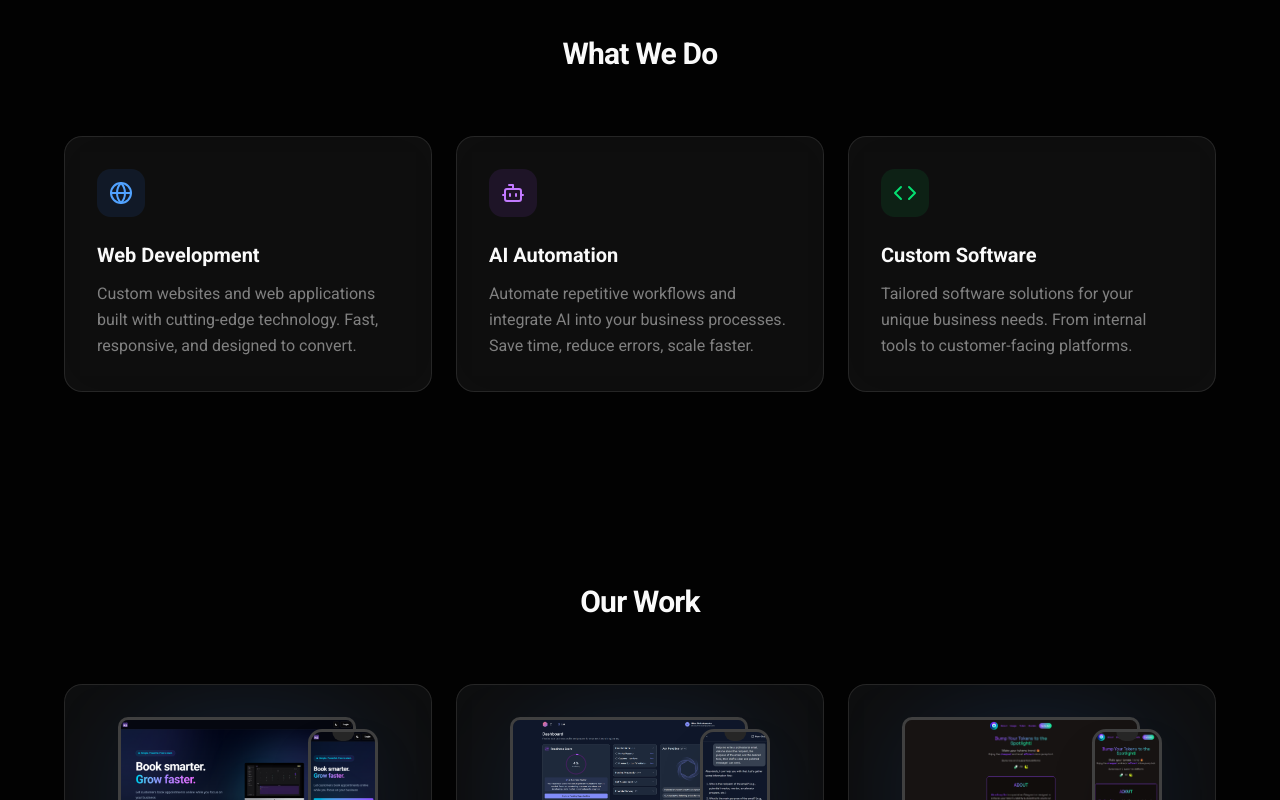
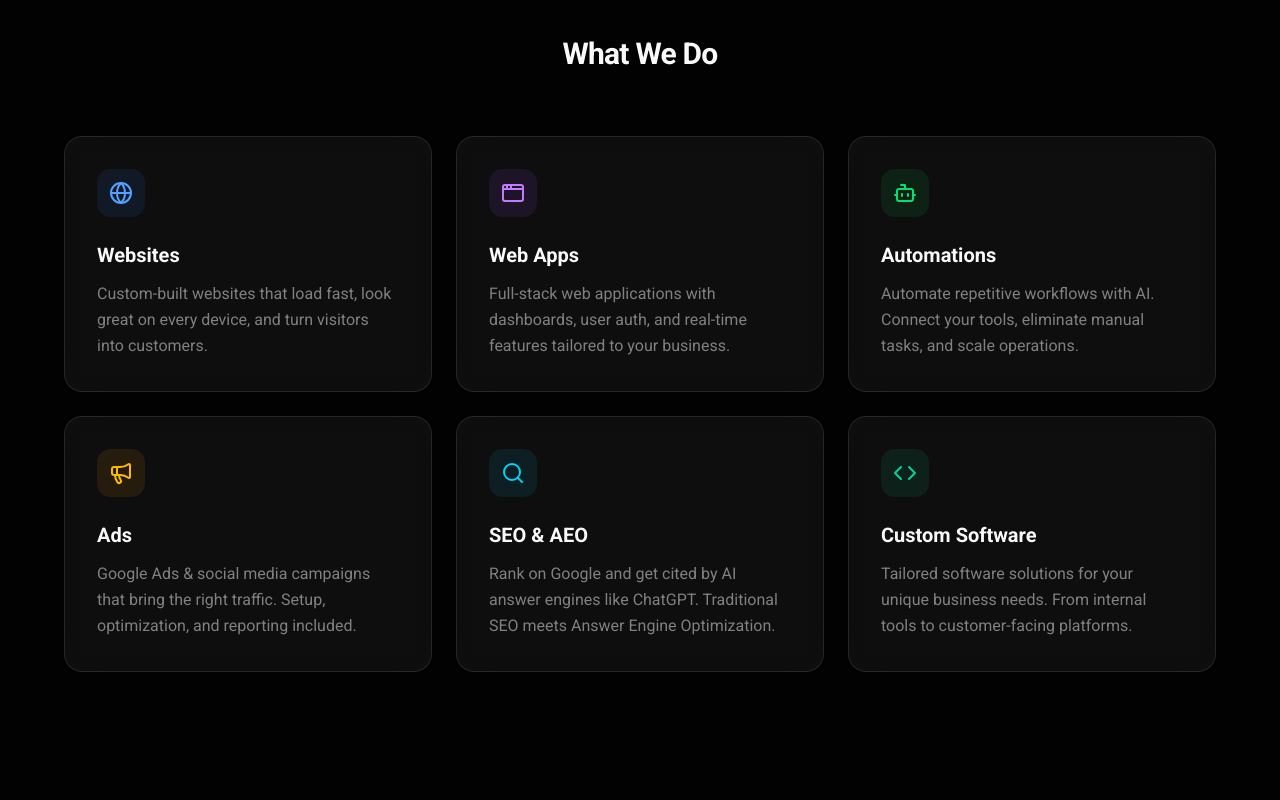
Before and after one commit to nikossoftwaredev/hexaigon.gr, a Next.js app: page /en in a window 1280 px wide. Shown: the part 860-1660 px from the top of the page. Built offline with nearby package versions, Linux system fonts and the light colour scheme.

Commit message:
fix: update service offerings and descriptions for clarity and consistency across multiple components

```diff
--- a/app/[locale]/page.tsx
+++ b/app/[locale]/page.tsx
@@ -61,9 +61,12 @@ const Home = async ({ params }: BasePageProps) => {
       name: "Greece",
     },
     serviceType: [
-      "Web Development",
+      "Website Development",
+      "Web Application Development",
       "AI Automation",
-      "Custom Software Development",
+      "Digital Advertising",
+      "SEO",
+      "Answer Engine Optimization",
     ],
     contactPoint: {
       "@type": "ContactPoint",
--- a/components/footer.tsx
+++ b/components/footer.tsx
@@ -1,4 +1,5 @@
 import {
+  AppWindow,
   Bot,
   Code,
   Github,
@@ -7,7 +8,9 @@ import {
   Instagram,
   Linkedin,
   Mail,
+  Megaphone,
   Newspaper,
+  Search,
 } from "lucide-react";
 import { getTranslations } from "next-intl/server";
 
@@ -15,8 +18,11 @@ import { SocialIcon } from "@/components/social-icon";
 import { TypographySmallReg } from "@/components/ui/typography";
 
 const SERVICE_LINKS = [
-  { key: "webDev", icon: Globe },
-  { key: "aiAutomation", icon: Bot },
+  { key: "websites", icon: Globe },
+  { key: "webApps", icon: AppWindow },
+  { key: "automations", icon: Bot },
+  { key: "ads", icon: Megaphone },
+  { key: "seoAeo", icon: Search },
   { key: "customSoftware", icon: Code },
 ] as const;
 
--- a/components/navbar.tsx
+++ b/components/navbar.tsx
@@ -5,7 +5,7 @@ import { useTranslations } from "next-intl";
 import { useCallback, useEffect, useState } from "react";
 
 import { LanguageSwitcher } from "@/components/examples/language-switcher";
-import { Link } from "@/lib/i18n/navigation";
+import { Link, usePathname, useRouter } from "@/lib/i18n/navigation";
 import { cn } from "@/lib/general/utils";
 
 const NAV_LINKS = ["services", "howWeWork", "techStack", "contact"] as const;
@@ -19,13 +19,24 @@ const SCROLL_IDS: Record<string, string> = {
 
 export const Navbar = () => {
   const t = useTranslations("Nav");
+  const pathname = usePathname();
+  const router = useRouter();
   const [scrolled, setScrolled] = useState(false);
   const [mobileOpen, setMobileOpen] = useState(false);
 
-  const scrollTo = useCallback((id: string) => {
-    document.getElementById(id)?.scrollIntoView({ behavior: "smooth" });
-    setMobileOpen(false);
-  }, []);
+  const isHome = pathname === "/";
+
+  const navigateToSection = useCallback(
+    (id: string) => {
+      setMobileOpen(false);
+      if (isHome) {
+        document.getElementById(id)?.scrollIntoView({ behavior: "smooth" });
+      } else {
+        router.push(`/#${id}`);
+      }
+    },
+    [isHome, router]
+  );
 
   useEffect(() => {
     const handleScroll = () => setScrolled(window.scrollY > 50);
@@ -59,7 +70,7 @@ export const Navbar = () => {
           {NAV_LINKS.map((key) => (
             <button
               key={key}
-              onClick={() => scrollTo(SCROLL_IDS[key])}
+              onClick={() => navigateToSection(SCROLL_IDS[key])}
               className="text-sm text-muted-foreground hover:text-foreground transition-colors cursor-pointer px-4 py-1.5 rounded-full hover:bg-white/5"
             >
               {t(key)}
@@ -71,7 +82,7 @@ export const Navbar = () => {
         <div className="hidden lg:flex items-center gap-2">
           <LanguageSwitcher />
           <button
-            onClick={() => scrollTo("contact")}
+            onClick={() => navigateToSection("contact")}
             className="flex items-center gap-2 px-5 py-2 text-sm font-medium rounded-full border border-blue-500/40 text-blue-400 hover:bg-blue-500/10 hover:border-blue-400/70 hover:shadow-lg hover:shadow-blue-500/10 transition-all duration-300 cursor-pointer"
           >
             <CalendarDays className="h-4 w-4" />
@@ -103,7 +114,7 @@ export const Navbar = () => {
           {NAV_LINKS.map((key) => (
             <button
               key={key}
-              onClick={() => scrollTo(SCROLL_IDS[key])}
+              onClick={() => navigateToSection(SCROLL_IDS[key])}
               className="block w-full text-left text-sm text-muted-foreground hover:text-foreground hover:bg-white/5 rounded-lg px-4 py-3 transition-all cursor-pointer"
             >
               {t(key)}
@@ -112,7 +123,7 @@ export const Navbar = () => {
           <div className="flex items-center gap-3 pt-4 mt-2 border-t border-white/5">
             <LanguageSwitcher />
             <button
-              onClick={() => scrollTo("contact")}
+              onClick={() => navigateToSection("contact")}
               className="flex-1 flex items-center justify-center gap-2 px-5 py-2.5 text-sm font-medium rounded-full border border-blue-500/40 text-blue-400 hover:bg-blue-500/10 transition-all cursor-pointer"
             >
               <CalendarDays className="h-4 w-4" />
--- a/components/services-section.tsx
+++ b/components/services-section.tsx
@@ -1,32 +1,47 @@
-import { Bot, Code, Globe } from "lucide-react";
+import { AppWindow, Bot, Code, Globe, Megaphone, Search } from "lucide-react";
 import { getTranslations } from "next-intl/server";
 
 import { TypographyH2 } from "@/components/ui/typography";
 
 const SERVICES = [
-  { key: "webDev", icon: Globe, color: "blue" },
-  { key: "aiAutomation", icon: Bot, color: "purple" },
-  { key: "customSoftware", icon: Code, color: "green" },
+  { key: "websites", icon: Globe, color: "blue" },
+  { key: "webApps", icon: AppWindow, color: "purple" },
+  { key: "automations", icon: Bot, color: "green" },
+  { key: "ads", icon: Megaphone, color: "amber" },
+  { key: "seoAeo", icon: Search, color: "cyan" },
+  { key: "customSoftware", icon: Code, color: "emerald" },
 ] as const;
 
-const COLOR_MAP: Record<string, { bg: string; border: string; text: string; glow: string }> = {
+const COLOR_MAP: Record<string, { bg: string; text: string; glow: string }> = {
   blue: {
     bg: "bg-blue-500/10",
-    border: "group-hover:border-blue-500/30",
     text: "text-blue-400",
     glow: "group-hover:shadow-blue-500/10",
   },
   purple: {
     bg: "bg-purple-500/10",
-    border: "group-hover:border-purple-500/30",
     text: "text-purple-400",
     glow: "group-hover:shadow-purple-500/10",
   },
   green: {
     bg: "bg-green-500/10",
-    border: "group-hover:border-green-500/30",
     text: "text-green-400",
     glow: "group-hover:shadow-green-500/10",
+  },
+  amber: {
+    bg: "bg-amber-500/10",
+    text: "text-amber-400",
+    glow: "group-hover:shadow-amber-500/10",
+  },
+  cyan: {
+    bg: "bg-cyan-500/10",
+    text: "text-cyan-400",
+    glow: "group-hover:shadow-cyan-500/10",
+  },
+  emerald: {
+    bg: "bg-emerald-500/10",
+    text: "text-emerald-400",
+    glow: "group-hover:shadow-emerald-500/10",
   },
 };
 
@@ -38,7 +53,7 @@ export const ServicesSection = async () => {
       <div className="container mx-auto max-w-6xl">
         <TypographyH2 className="text-center mb-16">{t("title")}</TypographyH2>
 
-        <div className="grid grid-cols-1 md:grid-cols-3 gap-6">
+        <div className="grid grid-cols-1 sm:grid-cols-2 lg:grid-cols-3 gap-6">
           {SERVICES.map(({ key, icon: Icon, color }) => {
             const colors = COLOR_MAP[color];
             return (
--- a/messages/el.json
+++ b/messages/el.json
@@ -21,13 +21,25 @@
   },
   "Services": {
     "title": "Τι Κάνουμε",
-    "webDev": {
-      "title": "Κατασκευή Ιστοσελίδων",
-      "description": "Κατασκευή ιστοσελίδων και εφαρμογών με σύγχρονες τεχνολογίες. Γρήγορες, responsive και σχεδιασμένες για μετατροπές."
+    "websites": {
+      "title": "Ιστοσελίδες",
+      "description": "Ιστοσελίδες που φορτώνουν γρήγορα, φαίνονται τέλειες σε κάθε συσκευή και μετατρέπουν επισκέπτες σε πελάτες."
     },
-    "aiAutomation": {
-      "title": "Αυτοματισμοί AI",
-      "description": "Αυτοματοποιήστε επαναλαμβανόμενες εργασίες και ενσωματώστε AI στις επιχειρηματικές σας διαδικασίες. Εξοικονομήστε χρόνο και κλιμακωθείτε."
+    "webApps": {
+      "title": "Web Εφαρμογές",
+      "description": "Full-stack εφαρμογές με dashboards, σύστημα χρηστών και real-time λειτουργίες προσαρμοσμένες στις ανάγκες σας."
+    },
+    "automations": {
+      "title": "Αυτοματισμοί",
+      "description": "Αυτοματοποιήστε επαναλαμβανόμενες εργασίες με AI. Συνδέστε τα εργαλεία σας, εξαλείψτε χειρωνακτικές διαδικασίες."
+    },
+    "ads": {
+      "title": "Διαφημίσεις",
+      "description": "Καμπάνιες Google Ads & social media που φέρνουν το σωστό κοινό. Στήσιμο, βελτιστοποίηση και αναφορές."
+    },
+    "seoAeo": {
+      "title": "SEO & AEO",
+      "description": "Κατάταξη στη Google και αναφορές από AI μηχανές απαντήσεων όπως το ChatGPT. Κλασικό SEO μαζί με Answer Engine Optimization."
     },
     "customSoftware": {
       "title": "Ανάπτυξη Λογισμικού",
@@ -79,8 +91,11 @@
     "tagline": "Ανάπτυξη ιστοσελίδων & αυτοματισμοί με AI",
     "services": "Υπηρεσίες",
     "company": "Εταιρεία",
-    "webDev": "Κατασκευή Ιστοσελίδων",
-    "aiAutomation": "Αυτοματισμοί AI",
+    "websites": "Ιστοσελίδες",
+    "webApps": "Web Εφαρμογές",
+    "automations": "Αυτοματισμοί",
+    "ads": "Διαφημίσεις",
+    "seoAeo": "SEO & AEO",
     "customSoftware": "Ανάπτυξη Λογισμικού",
     "about": "Σχετικά",
     "contact": "Επικοινωνία",
--- a/messages/en.json
+++ b/messages/en.json
@@ -21,13 +21,25 @@
   },
   "Services": {
     "title": "What We Do",
-    "webDev": {
-      "title": "Web Development",
-      "description": "Custom websites and web applications built with cutting-edge technology. Fast, responsive, and designed to convert."
+    "websites": {
+      "title": "Websites",
+      "description": "Custom-built websites that load fast, look great on every device, and turn visitors into customers."
     },
-    "aiAutomation": {
-      "title": "AI Automation",
-      "description": "Automate repetitive workflows and integrate AI into your business processes. Save time, reduce errors, scale faster."
+    "webApps": {
+      "title": "Web Apps",
+      "description": "Full-stack web applications with dashboards, user auth, and real-time features tailored to your business."
+    },
+    "automations": {
+      "title": "Automations",
+      "description": "Automate repetitive workflows with AI. Connect your tools, eliminate manual tasks, and scale operations."
+    },
+    "ads": {
+      "title": "Ads",
+      "description": "Google Ads & social media campaigns that bring the right traffic. Setup, optimization, and reporting included."
+    },
+    "seoAeo": {
+      "title": "SEO & AEO",
+      "description": "Rank on Google and get cited by AI answer engines like ChatGPT. Traditional SEO meets Answer Engine Optimization."
     },
     "customSoftware": {
       "title": "Custom Software",
@@ -79,8 +91,11 @@
     "tagline": "AI-powered web development & automation",
     "services": "Services",
     "company": "Company",
-    "webDev": "Web Development",
-    "aiAutomation": "AI Automation",
+    "websites": "Websites",
+    "webApps": "Web Apps",
+    "automations": "Automations",
+    "ads": "Ads",
+    "seoAeo": "SEO & AEO",
     "customSoftware": "Custom Software",
     "about": "About",
     "contact": "Contact",
```
